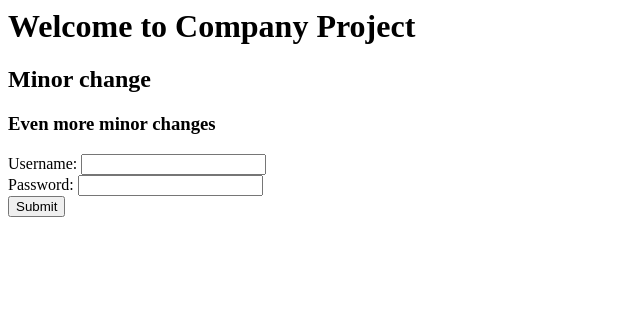
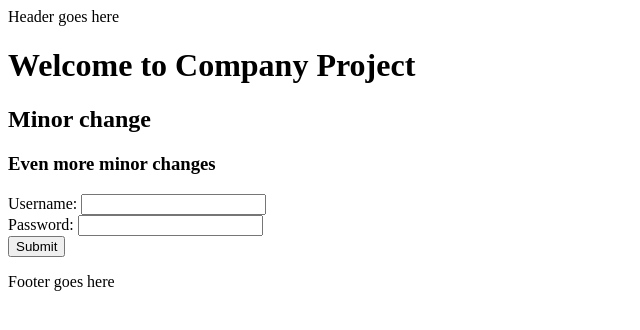
Before and after one commit to linden-peters/GitDemoFromGit, a plain HTML site: page index.html in a window 1280 px wide. Shown: the whole page, without its empty margins (0-640 px from the left). Drawn offline with Linux system fonts and the light colour scheme.

Commit message:
Added Header & Footer

```diff
--- a/index.html
+++ b/index.html
@@ -3,6 +3,7 @@
 <title>New Project!</title>
 </head>
 <body>
+  <header>Header goes here</header>
 <h1>Welcome to Company Project</h1>
 <h2>Minor change</h2>
 <h3>Even more minor changes</h3>
@@ -11,6 +12,6 @@ Username: <input name='username' /><br />
 Password: <input name='password' /><br />
 <input type='submit'>
 </form>
-
+  <footer>Footer goes here</footer>
 </body>
 </html>
```
